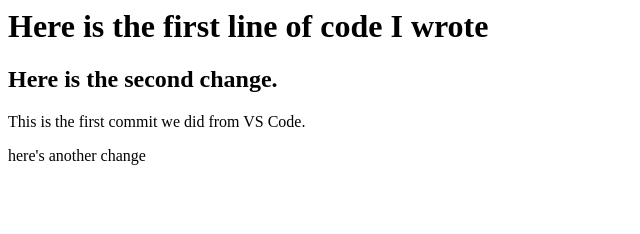
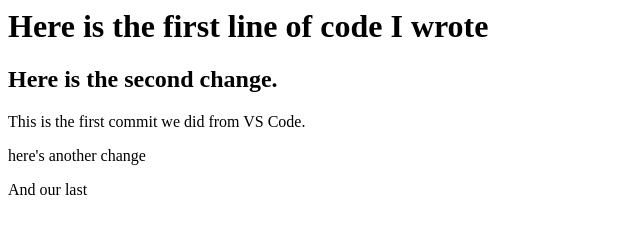
Before and after one commit to Thomas-Basham/html-git-demo, a plain HTML site: page index.html in a window 1280 px wide. Shown: the full height of the page, 0-640 px from the left. Drawn offline with Linux system fonts and the light colour scheme.

Commit message:
Add final paragraph to index.html

```diff
--- a/index.html
+++ b/index.html
@@ -6,5 +6,7 @@
     <p>This is the first commit we did from VS Code.</p>
 
     <p>here's another change</p>
+
+    <p>And our last</p>
   </body>
 </html>
```
